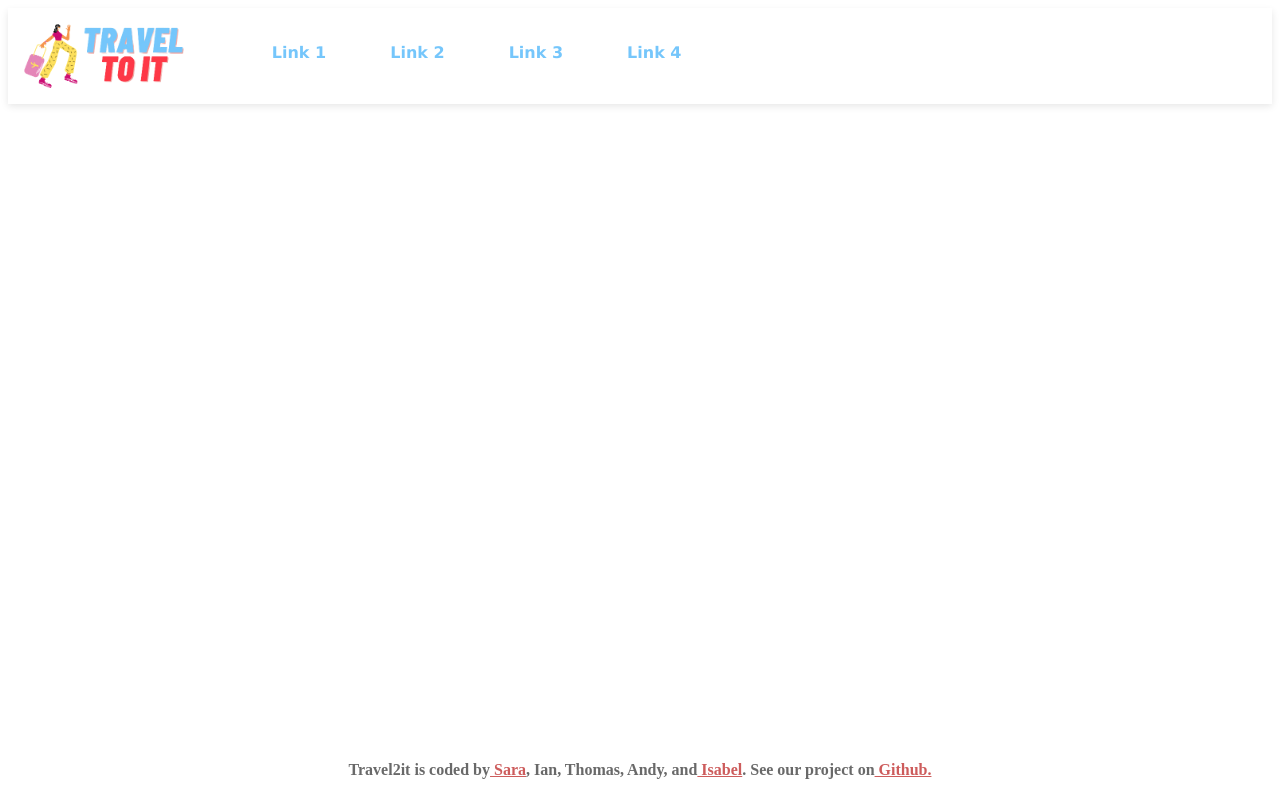
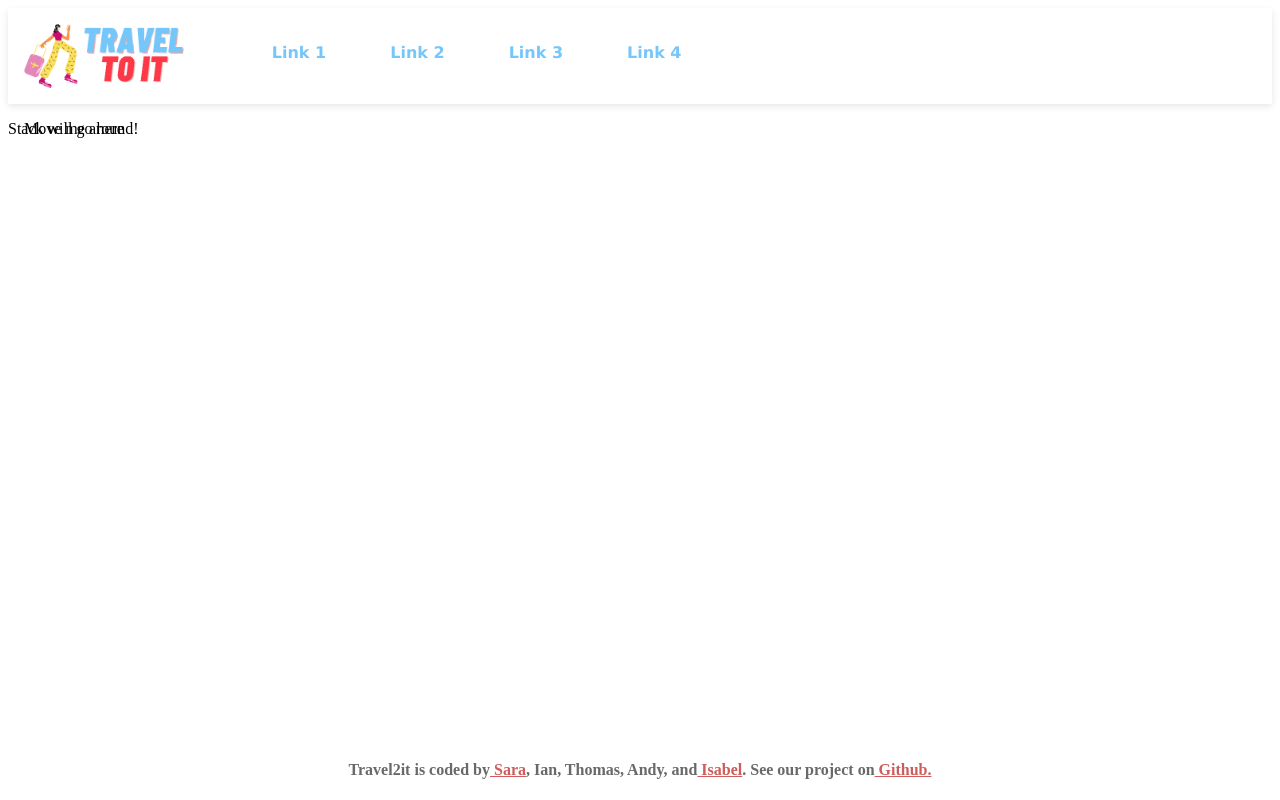
Before and after one commit to chingu-voyages/v41-geckos-team-09, a React (Vite) app: page / in a window 1280 px wide. Built offline with nearby package versions, Linux system fonts and the light colour scheme.

Commit message:
added test draggable text, created initial stack component

```diff
--- a/package.json
+++ b/package.json
@@ -11,6 +11,7 @@
   "dependencies": {
     "react": "^18.2.0",
     "react-dom": "^18.2.0",
+    "react-draggable": "^4.4.5",
     "yarn": "^1.22.19"
   },
   "devDependencies": {
--- a/src/App.css
+++ b/src/App.css
@@ -39,3 +39,14 @@
 .read-the-docs {
   color: #888;
 } */
+
+.box {
+  position: absolute;
+  cursor: move;
+  color: black;
+  max-width: 215px;
+  border-radius: 5px;
+  padding: 1em;
+  margin: auto;
+  user-select: none;
+}
--- a/src/App.jsx
+++ b/src/App.jsx
@@ -2,6 +2,10 @@ import { useState } from 'react'
 import Footer from './components/footer/footer.jsx'
 import './App.css'
 import Header from './components/header/header'
+import Stack from './components/stack/stack'
+
+import Draggable from 'react-draggable';
+
 
 function App() {
 
@@ -10,6 +14,14 @@ function App() {
 
       <Header />
 
+      <Draggable>
+        <div className="box">
+          <div>Move me around!</div>
+        </div>
+      </Draggable>
+
+      <Stack />
+
       <Footer />
 
     </div>
--- a/src/components/stack/stack.jsx
+++ b/src/components/stack/stack.jsx
@@ -0,0 +1,11 @@
+import React from 'react'
+import './stack.css'
+
+
+export default function Stack() {
+  return (
+    <div>
+      <p>Stack will go here</p>
+    </div>
+  )
+  }
```
Also changed, not shown: 2 other files (tests, documents, lock files or other folders).
